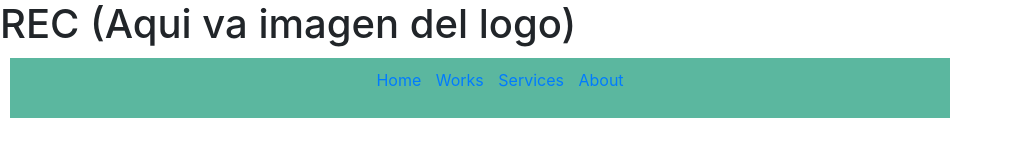
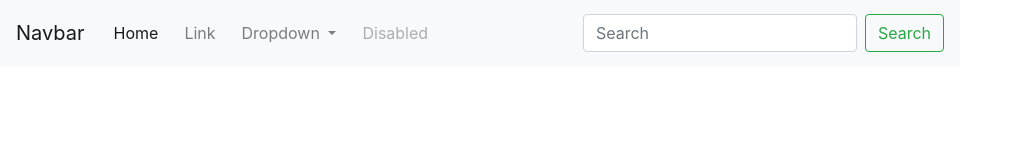
Before and after one commit to Xavatt/Rec-Page, a plain HTML site: page index.html in a window 1280 px wide. Shown: the whole page, without its empty margins (0-1010 px from the left). Drawn offline with nearby package versions, Linux system fonts and the light colour scheme.

Commit message:
Nav-Bar-Prueba

```diff
--- a/index.html
+++ b/index.html
@@ -1,7 +1,6 @@
 <!DOCTYPE html>
 <html lang="en">
 <head>
-    <title> REC </title>
     <meta charset="UTF-8">
     <meta name="viewport" content="width=device-width, initial-scale=1.0">
     <link href="css/effect.css" rel="stylesheet" type="text/css">
@@ -9,10 +8,47 @@
     <title>REC</title>
 </head>
 <body>
-    <div id="header">
-        <!--Aqui podria ir el Logo o Nombre de la empresa-->
+    <nav class="navbar navbar-expand-lg navbar-light bg-light">
+        <a class="navbar-brand" href="#">Navbar</a>
+        <button class="navbar-toggler" type="button" data-toggle="collapse" data-target="#navbarSupportedContent"
+            aria-controls="navbarSupportedContent" aria-expanded="false" aria-label="Toggle navigation">
+            <span class="navbar-toggler-icon"></span>
+        </button>
+
+        <div class="collapse navbar-collapse" id="navbarSupportedContent">
+            <ul class="navbar-nav mr-auto">
+                <li class="nav-item active">
+                    <a class="nav-link" href="#">Home <span class="sr-only">(current)</span></a>
+                </li>
+                <li class="nav-item">
+                    <a class="nav-link" href="#">Link</a>
+                </li>
+                <li class="nav-item dropdown">
+                    <a class="nav-link dropdown-toggle" href="#" id="navbarDropdown" role="button" data-toggle="dropdown"
+                        aria-haspopup="true" aria-expanded="false">
+                        Dropdown
+                    </a>
+                    <div class="dropdown-menu" aria-labelledby="navbarDropdown">
+                        <a class="dropdown-item" href="#">Action</a>
+                        <a class="dropdown-item" href="#">Another action</a>
+                        <div class="dropdown-divider"></div>
+                        <a class="dropdown-item" href="#">Something else here</a>
+                    </div>
+                </li>
+                <li class="nav-item">
+                    <a class="nav-link disabled" href="#">Disabled</a>
+                </li>
+            </ul>
+            <form class="form-inline my-2 my-lg-0">
+                <input class="form-control mr-sm-2" type="search" placeholder="Search" aria-label="Search">
+                <button class="btn btn-outline-success my-2 my-sm-0" type="submit">Search</button>
+            </form>
+        </div>
+    </nav>
+    <!--<div id="header">
+        Aqui podria ir el Logo o Nombre de la empresa-->
         <!--She-->
-        <h1>REC (Aqui va imagen del logo)</h1>
+        <!--<h1>REC (Aqui va imagen del logo)</h1>
         <div id="nav">
             <ul>
                 <li><a href=""> Home </a> </li>
@@ -21,7 +57,7 @@
                 <li><a href=""> About</a></li>
             </ul>
         </div>
-    </div>
+    </div>-->
     <script src="https://code.jquery.com/jquery-3.3.1.slim.min.js" integrity="sha384-q8i/X+965DzO0rT7abK41JStQIAqVgRVzpbzo5smXKp4YfRvH+8abtTE1Pi6jizo" crossorigin="anonymous"></script>
     <script src="https://cdnjs.cloudflare.com/ajax/libs/popper.js/1.14.3/umd/popper.min.js" integrity="sha384-ZMP7rVo3mIykV+2+9J3UJ46jBk0WLaUAdn689aCwoqbBJiSnjAK/l8WvCWPIPm49" crossorigin="anonymous"></script>
     <script src="https://stackpath.bootstrapcdn.com/bootstrap/4.1.3/js/bootstrap.min.js" integrity="sha384-ChfqqxuZUCnJSK3+MXmPNIyE6ZbWh2IMqE241rYiqJxyMiZ6OW/JmZQ5stwEULTy" crossorigin="anonymous"></script>
```
